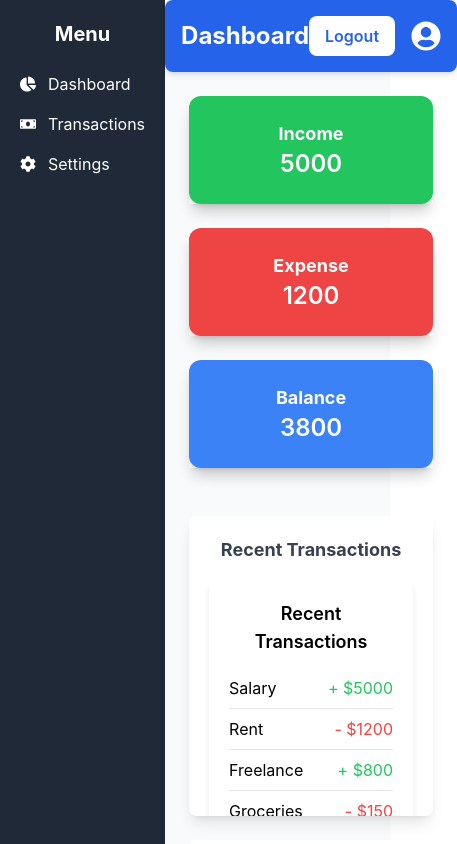
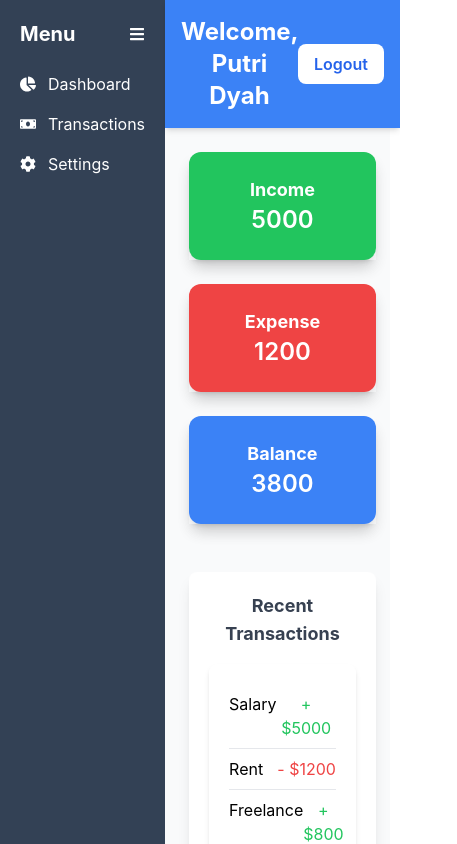
Before and after one commit to nasywadyah/frontend_project, a React (Vite) app: page /dashboard in a window 390 px wide. Shown: the top 844 px of the page, 457 px wide, since content can reach past the window. Built offline with nearby package versions, Linux system fonts and the light colour scheme.

Commit message:
fix: navbar and add hamburger menu

```diff
--- a/src/pages/components/navbar.jsx
+++ b/src/pages/components/navbar.jsx
@@ -1,12 +1,11 @@
-import { FaUserCircle } from "react-icons/fa";
 
 const Navbar = () => {
   return (
-    <nav className="bg-blue-600 text-white p-4 rounded-lg shadow-md flex justify-between items-center">
-      <h1 className="text-2xl font-bold">Dashboard</h1>
+    <nav className="bg-blue-500 text-white p-4 shadow-md flex justify-between items-center">
+
+      <h1 className="text-2xl font-bold">Welcome, Putri Dyah</h1>
       <div className="flex items-center gap-4">
         <button className="bg-white text-blue-600 px-4 py-2 rounded-lg font-semibold hover:bg-gray-200 transition">Logout</button>
-        <FaUserCircle className="text-3xl" />
       </div>
     </nav>
   );
--- a/src/pages/components/sidebar.jsx
+++ b/src/pages/components/sidebar.jsx
@@ -1,25 +1,33 @@
+import { useState } from "react";
 import { Link } from "react-router-dom";
-import { FaChartPie, FaMoneyBill, FaCog } from "react-icons/fa";
+import { FaChartPie, FaMoneyBill, FaCog, FaBars } from "react-icons/fa";
 
 const Sidebar = () => {
+  const [isCollapsed, setIsCollapsed] = useState(false);
+
   return (
-    <aside className="w-64 bg-gray-800 text-white h-screen p-5">
-      <h2 className="text-xl font-bold mb-6">Menu</h2>
+    <aside className={` bg-slate-700 text-white p-5 transition-all ${isCollapsed ? "w-16" : "w-64"}`}>
+      <div className="flex items-center justify-between mb-6">
+        {!isCollapsed && <h2 className="text-xl font-bold">Menu</h2>}
+        <button onClick={() => setIsCollapsed(!isCollapsed)} className="text-white">
+          <FaBars />
+        </button>
+      </div>
       <nav>
         <ul className="space-y-4">
           <li>
             <Link to="/dashboard" className="flex items-center gap-3 hover:text-gray-300 transition">
-              <FaChartPie /> Dashboard
+              <FaChartPie /> {!isCollapsed && "Dashboard"}
             </Link>
           </li>
           <li>
             <Link to="/transactions" className="flex items-center gap-3 hover:text-gray-300 transition">
-              <FaMoneyBill /> Transactions
+              <FaMoneyBill /> {!isCollapsed && "Transactions"}
             </Link>
           </li>
           <li>
             <Link to="/settings" className="flex items-center gap-3 hover:text-gray-300 transition">
-              <FaCog /> Settings
+              <FaCog /> {!isCollapsed && "Settings"}
             </Link>
           </li>
         </ul>
--- a/src/pages/components/transactionList.jsx
+++ b/src/pages/components/transactionList.jsx
@@ -1,7 +1,7 @@
 const TransactionList = ({ transactions }) => {
   return (
     <div className="bg-white p-5 rounded-lg shadow-md">
-      <h3 className="text-lg font-semibold mb-3">Recent Transactions</h3>
+
       <ul>
         {transactions.map((transaction) => (
           <li key={transaction.id} className="flex justify-between py-2 border-b">
--- a/src/pages/dashboard/index.jsx
+++ b/src/pages/dashboard/index.jsx
@@ -1,4 +1,4 @@
-import React from "react";
+import React, { useEffect} from "react";
 import { motion } from "framer-motion";
 import { FaMoneyBillWave, FaArrowDown, FaArrowUp } from "react-icons/fa";
 import Navbar from "../components/navbar";
@@ -7,7 +7,13 @@ import Card from "../components/card";
 import TransactionList from "../components/transactionList";
 import NotificationCard from "../components/notificationCard";
 
+
+
 const Dashboard = () => {
+  useEffect(() => {
+    document.title = "Budgeting";
+  }, []);
+
   const mos = motion
   const transactions = [
     { id: 1, description: "Salary", amount: 5000 },
--- a/src/pages/request_reset/index.jsx
+++ b/src/pages/request_reset/index.jsx
@@ -1,5 +1,5 @@
 import React from "react";
-import { useState } from "react";
+import { useEffect, useState } from "react";
 import axios from "axios";
 
 const RequestResetPassword = () => {
@@ -7,6 +7,10 @@ const RequestResetPassword = () => {
   const [message, setMessage] = useState("");
   const [isError, setIsError] = useState(false);
   const [setIsLoading] = useState(false);
+
+  useEffect(() => {
+      document.title = "Budgeting";
+    }, []);
 
   const handleSubmit = async (e) => {
     e.preventDefault();
--- a/src/pages/sign_in/index.jsx
+++ b/src/pages/sign_in/index.jsx
@@ -13,7 +13,7 @@ const LoginForm = () => {
 
   // Set judul halaman
   useEffect(() => {
-    document.title = "Bugdetin";
+    document.title = "Budgeting";
   }, []);
 
   // Toggle visibility password
--- a/src/pages/sign_up/index.jsx
+++ b/src/pages/sign_up/index.jsx
@@ -15,7 +15,7 @@ function Sign_Up() {
   };
 
   useEffect(() => {
-    document.title = "Bugdetin";
+    document.title = "Budgeting";
   }, []);
 
   const handleSubmit = async (e) => {
```
